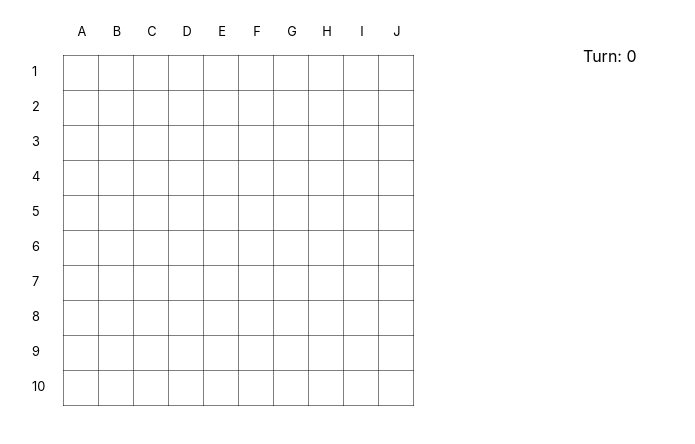
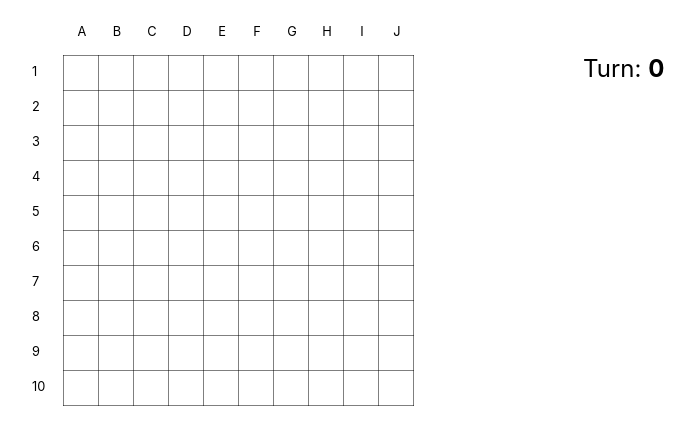
Before and after one commit to niiccolas/jsBoot, a website: page index.html in a window 1280 px wide. Both pictures are taken after a click on the button "Start!". Shown: the part 86-530 px from the top of the page, without its empty margins (65-760 px from the left). Drawn offline with Linux system fonts and the light colour scheme.

Commit message:
Set CSS rules for the live stats display

```diff
--- a/assets/css/board.css
+++ b/assets/css/board.css
@@ -3,7 +3,7 @@
  *----------------------------------------*/
 :root {
   --hit: rgba(255, 18, 97, 0.2);
-  --miss: rgba(166, 255, 255, 0.7);
+  --miss: rgba(60, 140, 255);
 }
 
 /*----------------------------------------*
--- a/assets/css/main.css
+++ b/assets/css/main.css
@@ -101,6 +101,11 @@ input[type=button]:focus {
   text-align: left;
   /* grid-row: 2; */
   transition: 1s all ease;
+  font-size: 1.5rem;
+}
+
+#turn {
+  font-weight: bold;
 }
 
 .hidden {
```
